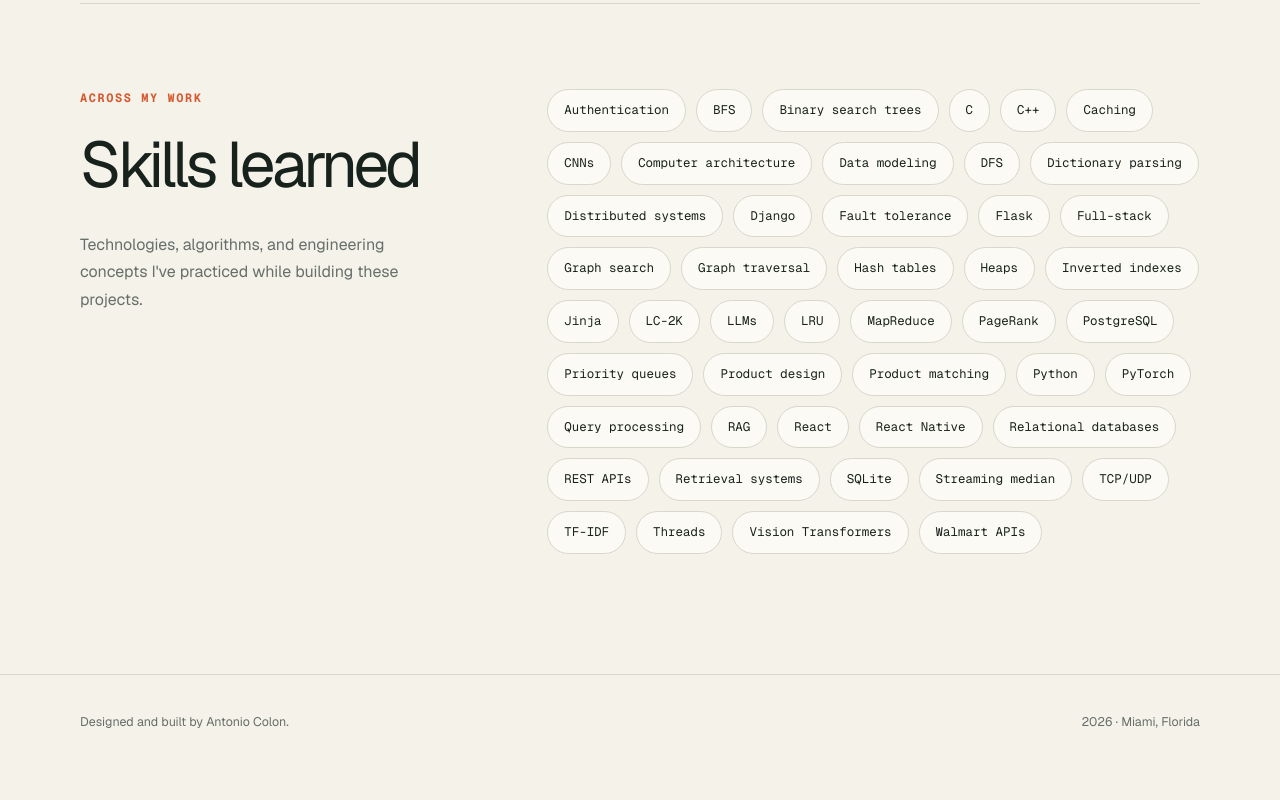
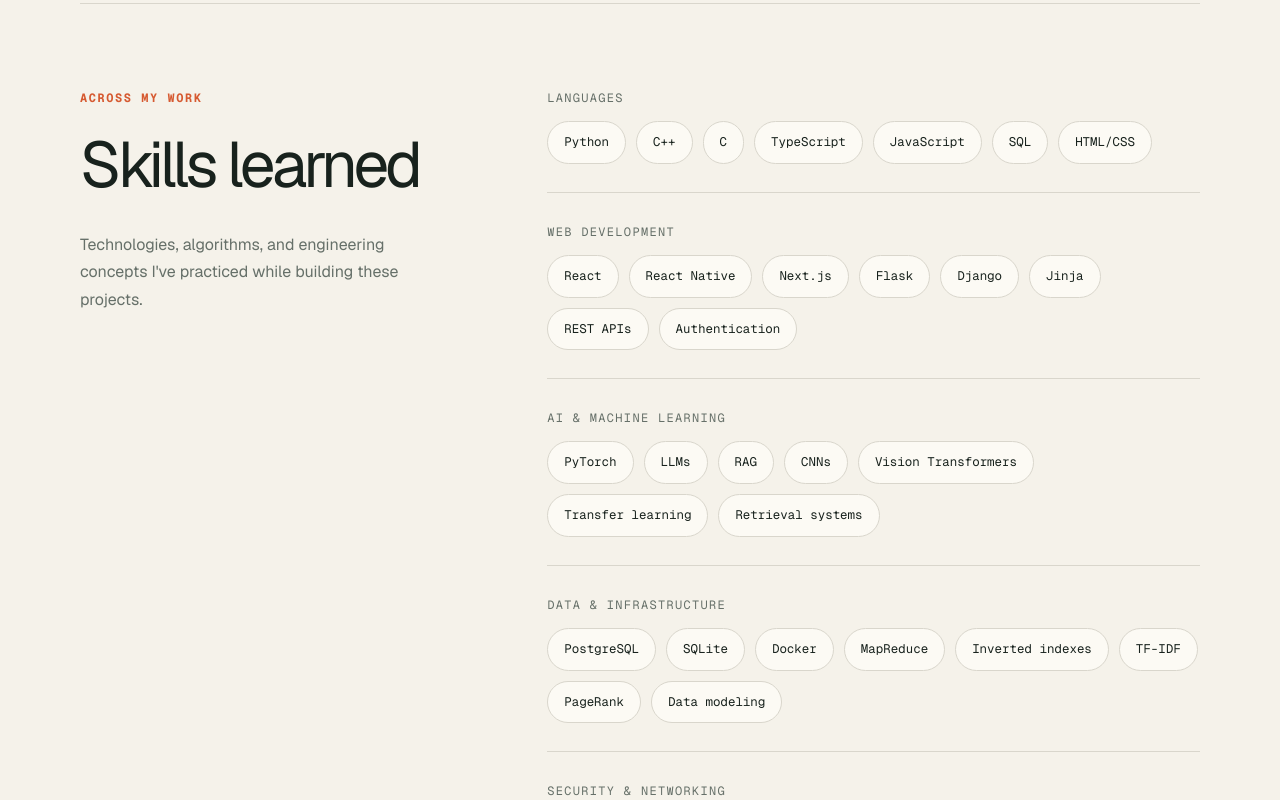
Before and after one commit to apcolon/PersonalWebsite, a Next.js app: page /projects in a window 1280 px wide. Shown: the part 3360-4160 px from the top of the page. Before the commit the page ends 4131 px from the top, so only its background shows below. Built offline with nearby package versions, Linux system fonts and the light colour scheme.

Commit message:
Organize project skills by category

```diff
--- a/src/app/globals.css
+++ b/src/app/globals.css
@@ -98,6 +98,10 @@
 .skills-section { display: grid; grid-template-columns: .72fr 1.28fr; gap: clamp(40px, 8vw, 100px); margin-top: 100px; padding-top: 85px; border-top: 1px solid var(--line); }
 .skills-heading h2 { margin: 10px 0 18px; font-size: clamp(2.5rem, 5vw, 4.5rem); letter-spacing: -.06em; }
 .skills-heading > p:last-child { max-width: 420px; color: var(--muted); line-height: 1.7; }
+.skills-groups { display: grid; gap: 30px; }
+.skill-group { padding-bottom: 28px; border-bottom: 1px solid var(--line); }
+.skill-group:last-child { border-bottom: 0; }
+.skill-group h3 { margin: 0 0 14px; color: var(--muted); font-family: var(--font-geist-mono), monospace; font-size: .75rem; letter-spacing: .11em; text-transform: uppercase; }
 .skills-list { display: flex; flex-wrap: wrap; align-content: flex-start; gap: 10px; margin: 0; padding: 0; list-style: none; }
 .skills-list li { border: 1px solid var(--line); border-radius: 100px; background: var(--surface); padding: 11px 16px; color: var(--ink); font-family: var(--font-geist-mono), monospace; font-size: .78rem; }
 
--- a/src/app/projects/page.tsx
+++ b/src/app/projects/page.tsx
@@ -3,11 +3,34 @@
 
 export const metadata = { title: "Projects | Antonio Colon" };
 
+const skillGroups = [
+  {
+    title: "Languages",
+    skills: ["Python", "C++", "C", "TypeScript", "JavaScript", "SQL", "HTML/CSS"],
+  },
+  {
+    title: "Web Development",
+    skills: ["React", "React Native", "Next.js", "Flask", "Django", "Jinja", "REST APIs", "Authentication"],
+  },
+  {
+    title: "AI & Machine Learning",
+    skills: ["PyTorch", "LLMs", "RAG", "CNNs", "Vision Transformers", "Transfer learning", "Retrieval systems"],
+  },
+  {
+    title: "Data & Infrastructure",
+    skills: ["PostgreSQL", "SQLite", "Docker", "MapReduce", "Inverted indexes", "TF-IDF", "PageRank", "Data modeling"],
+  },
+  {
+    title: "Security & Networking",
+    skills: ["TCP", "UDP", "Wireshark", "Network sockets", "Authentication", "Fault tolerance"],
+  },
+  {
+    title: "Systems & Algorithms",
+    skills: ["Distributed systems", "Threads", "Computer architecture", "Caching", "LRU", "Hash tables", "Binary search trees", "Priority queues", "BFS", "DFS", "Graph traversal", "Query processing"],
+  },
+];
+
 export default function ProjectsPage() {
-  const skills = Array.from(
-    new Set(projects.flatMap((project) => project.technologies)),
-  ).sort((a, b) => a.localeCompare(b));
-
   return (
     <section className="page shell">
       <div className="page-intro">
@@ -33,11 +56,18 @@
             while building these projects.
           </p>
         </div>
-        <ul className="skills-list">
-          {skills.map((skill) => (
-            <li key={skill}>{skill}</li>
+        <div className="skills-groups">
+          {skillGroups.map((group) => (
+            <section className="skill-group" key={group.title}>
+              <h3>{group.title}</h3>
+              <ul className="skills-list">
+                {group.skills.map((skill) => (
+                  <li key={skill}>{skill}</li>
+                ))}
+              </ul>
+            </section>
           ))}
-        </ul>
+        </div>
       </section>
     </section>
   );
```
